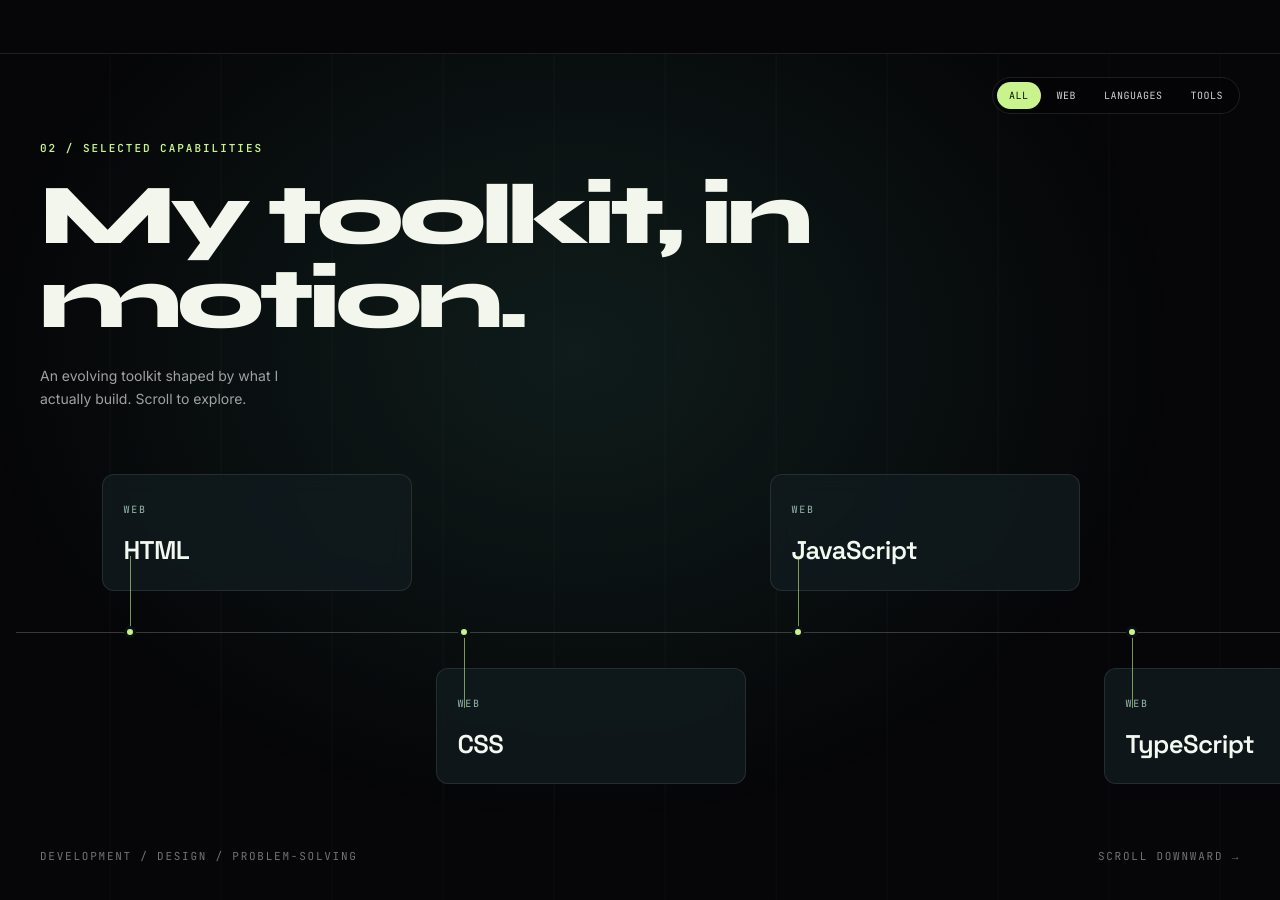
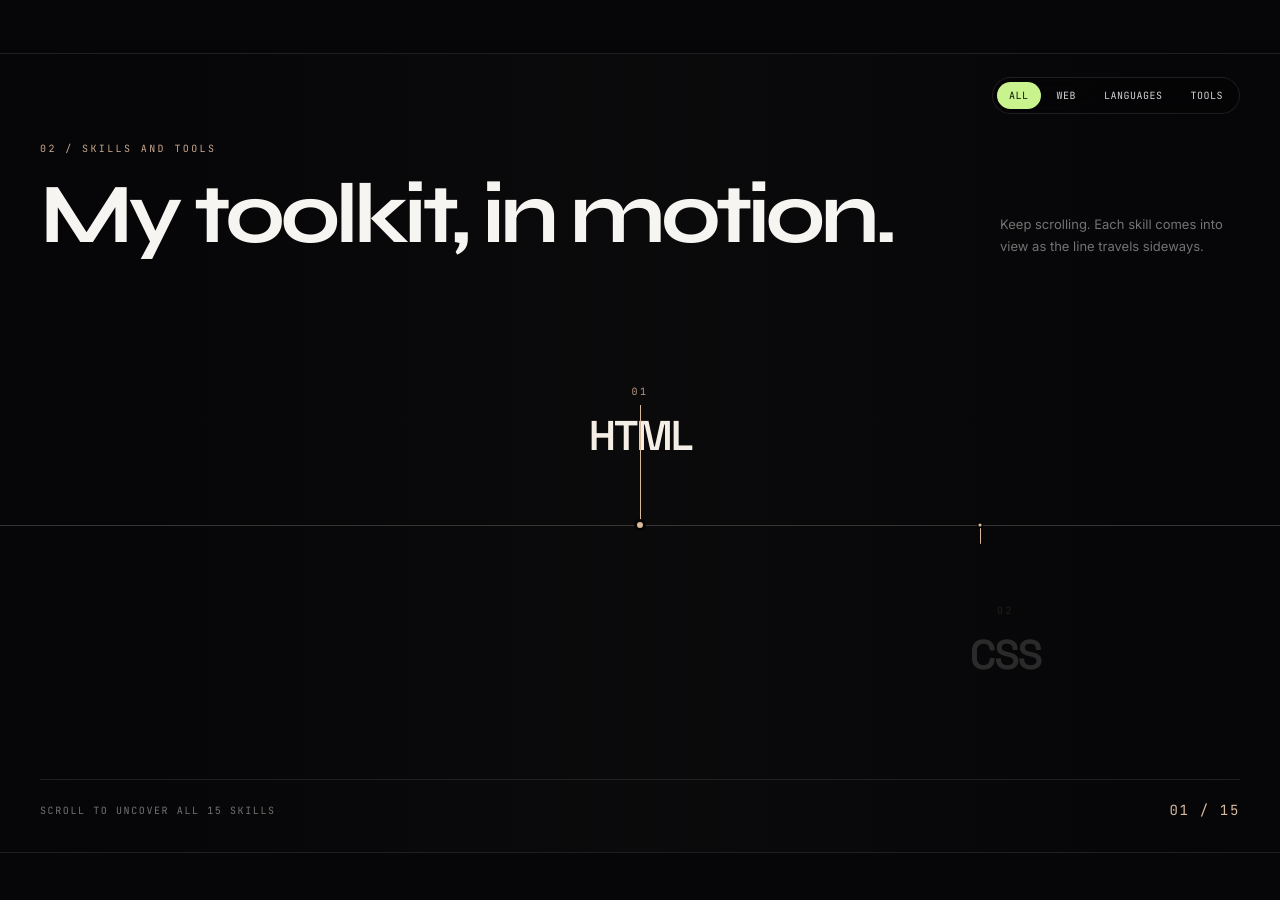
Before and after one commit to Absocodder001/Portfolio-website, a React (Vite) app: page / in a window 1280 px wide. Shown: the part 2260-3160 px from the top of the page. Built offline with nearby package versions, Linux system fonts and the light colour scheme.

Commit message:
Reveal all skill names progressively on pinned horizontal timeline at every viewport size

```diff
--- a/src/components/ui/timeline.tsx
+++ b/src/components/ui/timeline.tsx
@@ -1,6 +1,6 @@
 "use client";
 
-import { useLayoutEffect, useRef, useState } from "react";
+import { useLayoutEffect, useRef } from "react";
 import gsap from "gsap";
 import { ScrollTrigger } from "gsap/ScrollTrigger";
 
@@ -9,79 +9,180 @@ if (typeof window !== "undefined") gsap.registerPlugin(ScrollTrigger);
 export type Skill = { name: string; group: "Web" | "Languages" | "Tools" };
 export type TimelineProps = { title?: string; skills: Skill[]; accent?: string };
 
-/** Horizontal scroll-linked capability rail. No dates, fabricated percentages, or false claims. */
-export default function Timeline({ title = "My toolkit, in motion.", skills, accent = "#c9f48d" }: TimelineProps) {
-  const sectionRef = useRef<HTMLElement | null>(null);
-  const viewportRef = useRef<HTMLDivElement | null>(null);
-  const trackRef = useRef<HTMLDivElement | null>(null);
-  const [progress, setProgress] = useState(0);
+/**
+ * Reference-inspired horizontal pinning timeline:
+ * - Vertical scrolling moves a long track sideways.
+ * - Skills are initially unrevealed; only the centered entries appear.
+ * - Every skill comes into view, including on narrow screens.
+ * - No years, false percentages, or fabricated milestones.
+ */
+export default function Timeline({
+  title = "My toolkit, in motion.",
+  skills,
+  accent = "#d9b99a",
+}: TimelineProps) {
+  const sectionRef = useRef<HTMLElement>(null);
+  const viewportRef = useRef<HTMLDivElement>(null);
+  const trackRef = useRef<HTMLDivElement>(null);
+  const counterRef = useRef<HTMLSpanElement>(null);
+  const progressRef = useRef<HTMLDivElement>(null);
 
   useLayoutEffect(() => {
     const section = sectionRef.current;
     const viewport = viewportRef.current;
     const track = trackRef.current;
-    if (!section || !viewport || !track || !skills.length) return;
+    if (!section || !viewport || !track) return;
+
+    const cards = Array.from(track.querySelectorAll<HTMLElement>("[data-skill-card]"));
     const reduced = window.matchMedia("(prefers-reduced-motion: reduce)").matches;
-    const desktop = window.matchMedia("(min-width: 768px)").matches;
-    if (reduced || !desktop) return;
+    if (!skills.length || reduced || cards.length <= 1) {
+      cards.forEach((card) => {
+        const label = card.querySelector<HTMLElement>("[data-skill-label]");
+        const stem = card.querySelector<HTMLElement>("[data-skill-stem]");
+        const dot = card.querySelector<HTMLElement>("[data-skill-dot]");
+        if (label) { label.style.opacity = "1"; label.style.transform = "none"; }
+        if (stem) stem.style.transform = "scaleY(1)";
+        if (dot) dot.style.transform = "scale(1)";
+      });
+      if (progressRef.current) progressRef.current.style.width = "100%";
+      if (counterRef.current) counterRef.current.textContent =
+        String(skills.length).padStart(2,"0") + " / " + String(skills.length).padStart(2,"0");
+      return;
+    }
 
-    const ctx = gsap.context(() => {
-      const travel = () => Math.max(0, track.scrollWidth - viewport.clientWidth + 48);
-      gsap.to(track, {
-        x: () => -travel(),
-        ease: "none",
-        scrollTrigger: {
+    const range = () => Math.max(0, track.scrollWidth - viewport.clientWidth);
+    const paint = (p: number) => {
+      const slide = p * Math.max(0, skills.length - 1);
+      gsap.set(track, { x: -range() * p });
+      if (progressRef.current) progressRef.current.style.width =
+        (p * 100).toFixed(2) + "%";
+      if (counterRef.current) {
+        const active = Math.min(skills.length-1, Math.max(0,Math.round(slide)));
+        counterRef.current.textContent =
+          String(active+1).padStart(2,"0")+" / "+String(skills.length).padStart(2,"0");
+      }
+      cards.forEach((card,index) => {
+        const distance = Math.abs(index-slide);
+        // Only the centered entry is fully revealed. The neighbor edges in,
+        // rather than displaying all skills from the beginning.
+        const visibility = Math.max(0,Math.min(1,(1.13-distance)/0.84));
+        const label=card.querySelector<HTMLElement>("[data-skill-label]");
+        const stem=card.querySelector<HTMLElement>("[data-skill-stem]");
+        const dot=card.querySelector<HTMLElement>("[data-skill-dot]");
+        if(label){
+          label.style.opacity=String(visibility);
+          label.style.transform="translate3d("+((index>slide?1:-1)*(1-visibility)*30).toFixed(1)+"px,0,0)";
+        }
+        if(stem)stem.style.transform="scaleY("+visibility.toFixed(3)+")";
+        if(dot)dot.style.transform="scale("+(.45+visibility*.55).toFixed(3)+")";
+        card.dataset.revealed=visibility>.75?"true":"false";
+      });
+    };
+
+    let trigger: ScrollTrigger | undefined;
+    const context = gsap.context(() => {
+      trigger=ScrollTrigger.create({
         trigger: section,
         start: "top top",
-          end: () => "+=" + Math.max(750, travel() * 1.25),
+        end: () => "+=" + Math.max(1150,range()*1.25),
         pin: true,
-          scrub: 0.9,
+        pinSpacing: true,
         anticipatePin: 1,
         invalidateOnRefresh: true,
-          onUpdate: (self) => setProgress(self.progress),
-        },
+        onUpdate: self => paint(self.progress),
+        onRefresh: self => paint(self.progress),
       });
     }, section);
-    const refresh = () => ScrollTrigger.refresh();
-    window.addEventListener("resize", refresh);
-    document.fonts?.ready.then(refresh);
-    return () => { window.removeEventListener("resize", refresh); ctx.revert(); };
-  }, [skills]);
+
+    paint(trigger?.progress ?? 0);
+    const onResize=()=>ScrollTrigger.refresh();
+    window.addEventListener("resize",onResize);
+    let canceled=false;
+    document.fonts?.ready?.then(()=>{if(!canceled) ScrollTrigger.refresh();});
+    return ()=>{
+      canceled=true;
+      window.removeEventListener("resize",onResize);
+      context.revert();
+      gsap.set(track,{clearProps:"transform"});
+    };
+  },[skills]);
 
   return (
-    <section ref={sectionRef} id="skills" className="skill-timeline relative isolate overflow-hidden border-y border-white/10" aria-label="Technical skills">
-      <div className="skill-timeline-wash absolute inset-0 pointer-events-none" aria-hidden="true" />
-      <div className="relative mx-auto max-w-[1600px] px-6 md:px-10 pt-24 md:pt-20">
-        <div className="flex flex-wrap justify-between items-end gap-6">
+    <section
+      id="skills"
+      ref={sectionRef}
+      className="relative isolate h-[100svh] min-h-[600px] overflow-hidden border-y border-white/10 bg-[#050505]"
+      aria-label="Technical skills timeline"
+    >
+      <div className="pointer-events-none absolute inset-0 opacity-65" aria-hidden="true"
+        style={{background:"linear-gradient(90deg,transparent 0,rgba(245,215,187,.035) 50%,transparent 100%)"}}/>
+      <div className="relative z-10 max-w-7xl mx-auto px-6 md:px-10 pt-20 md:pt-20 flex items-end justify-between gap-5">
         <div>
-            <span className="ay-eyebrow">02 / SELECTED CAPABILITIES</span>
-            <h2 className="ay-section-title max-w-[12ch] mt-4">{title}</h2>
+          <span className="font-mono text-[10px] tracking-[.24em] text-[#c9a98f] uppercase">02 / SKILLS AND TOOLS</span>
+          <h2 className="font-['Syne'] font-bold tracking-[-.055em] leading-[.97] text-4xl sm:text-6xl md:text-[5.3rem] text-[#f7f5f2] mt-4">
+            {title}
+          </h2>
         </div>
-          <p className="text-neutral-400 max-w-[30ch] text-sm leading-relaxed">
-            An evolving toolkit shaped by what I actually build. Scroll to explore.
+        <p className="hidden md:block max-w-[240px] text-[13px] text-neutral-500 leading-relaxed">
+          Keep scrolling. Each skill comes into view as the line travels sideways.
         </p>
       </div>
+
+      <div
+        ref={viewportRef}
+        className="absolute inset-x-0 top-[31%] bottom-[13%] overflow-hidden
+          motion-reduce:overflow-x-auto motion-reduce:touch-pan-x"
+        aria-label="Scroll down to reveal each skill"
+      >
+        <div
+          ref={trackRef}
+          className="relative flex h-full w-max items-stretch
+            [--skill-step:230px] sm:[--skill-step:270px] md:[--skill-step:340px]"
+          style={{paddingInline:"calc((100vw - var(--skill-step)) / 2)"}}
+          role="list"
+        >
+          <div className="absolute h-px top-1/2 left-0 right-0 bg-[#91877e]/35 pointer-events-none" aria-hidden="true"/>
+          <div ref={progressRef}
+            className="absolute top-1/2 left-0 h-[2px] pointer-events-none"
+            style={{width:"0%",backgroundColor:accent,boxShadow:"0 0 14px rgba(223,183,143,.32)"}}
+            aria-hidden="true"/>
+          {skills.map((skill,index)=>{
+            const top=index%2===0;
+            return (
+              <div key={skill.name} data-skill-card role="listitem"
+                className="relative shrink-0 h-full w-[var(--skill-step)]"
+              >
+                <div className="absolute top-1/2 left-1/2 -translate-x-1/2 -translate-y-1/2 z-20">
+                  <div data-skill-dot className="w-3 h-3 rounded-full border-[3px] border-[#050505]"
+                    style={{background:accent}} />
                 </div>
-      <div ref={viewportRef} className="relative w-full md:overflow-hidden overflow-x-auto skill-mobile-scroller pt-12 md:pt-16 pb-12 md:pb-16" tabIndex={0} aria-label="Swipe to explore skills">
-        <div ref={trackRef} className="relative flex items-stretch min-w-max gap-4 sm:gap-6 px-6 md:px-[8vw]" role="list">
-          <div className="absolute top-[51%] h-px left-4 right-4 bg-white/20" aria-hidden="true" />
-          <div className="absolute top-[51%] h-px left-4 bg-[#c9f48d] transition-[width] duration-150" style={{ width: `${Math.max(0, progress * 95)}%`, maxWidth: "calc(100% - 2rem)" }} aria-hidden="true" />
-          {skills.map((skill, index) => (
-            <div key={skill.group + skill.name} data-skill role="listitem" className={`skill-timeline-item relative w-[min(72vw,290px)] md:w-[310px] h-[310px] flex flex-col ${index % 2 ? "justify-end" : "justify-start"}`}>
-              <div className={`absolute left-7 z-10 w-px h-[76px] bg-[#c9f48d]/60 ${index % 2 ? "top-[51%]" : "bottom-[49%]"}`} aria-hidden="true" />
-              <span className="absolute left-[22px] top-[calc(51%-6px)] z-20 h-3 w-3 rounded-full border-[3px] border-[#0b1113]" style={{ backgroundColor: accent }} aria-hidden="true" />
-              <div className="relative min-h-[112px] rounded-xl border border-white/10 bg-[#111b1e]/80 backdrop-blur-md py-5 px-5 hover:border-[#c9f48d]/40 transition-colors duration-300">
-                <span className="text-[10px] tracking-[0.18em] uppercase text-[#99bdaf] font-mono">{skill.group}</span>
-                <h3 className="font-['Space_Grotesk'] text-[clamp(1.35rem,2vw,1.8rem)] font-semibold tracking-tight text-[#f3f8f0] mt-3">{skill.name}</h3>
+                <div data-skill-stem className={"absolute left-1/2 w-px h-[27%] z-10 "+(top?"bottom-1/2 origin-bottom":"top-1/2 origin-top")}
+                  style={{background:accent}} aria-hidden="true"/>
+                <div data-skill-label
+                  className={"absolute left-[9%] right-[9%] flex items-center justify-center text-center "+(top?"top-[6%] bottom-[53%]":"top-[55%] bottom-[4%]")}
+                >
+                  <div>
+                    <span className="block mb-4 font-mono text-[10px] text-[#ba9b84] tracking-[.24em]">
+                      {String(index+1).padStart(2,"0")}
+                    </span>
+                    <h3 className="font-['Space_Grotesk'] font-semibold tracking-[-.05em] leading-none text-[#f5eee7] text-3xl sm:text-4xl md:text-[2.6rem]">
+                      {skill.name}
+                    </h3>
                   </div>
                 </div>
-          ))}
+              </div>
+            );
+          })}
         </div>
       </div>
-      <div className="relative mx-auto max-w-[1600px] px-6 md:px-10 pb-10 flex justify-between text-[11px] uppercase tracking-[0.16em] font-mono text-neutral-500">
-        <span>Development / Design / Problem-solving</span>
-        <span className="hidden md:inline">Scroll downward →</span>
-        <span className="md:hidden">Swipe sideways →</span>
+
+      <div className="absolute bottom-8 left-6 right-6 md:left-10 md:right-10 z-10 flex justify-between items-center gap-5 border-t border-white/10 pt-5">
+        <span className="text-[10px] uppercase tracking-[.16em] text-neutral-500 font-mono">
+          Scroll to uncover all {skills.length} skills
+        </span>
+        <span ref={counterRef} className="font-mono text-sm tracking-[.12em] text-[#d8b99e] tabular-nums">
+          01 / {String(skills.length).padStart(2,"0")}
+        </span>
       </div>
     </section>
   );
```
Lines whose indentation alone changed are shown as unchanged.
